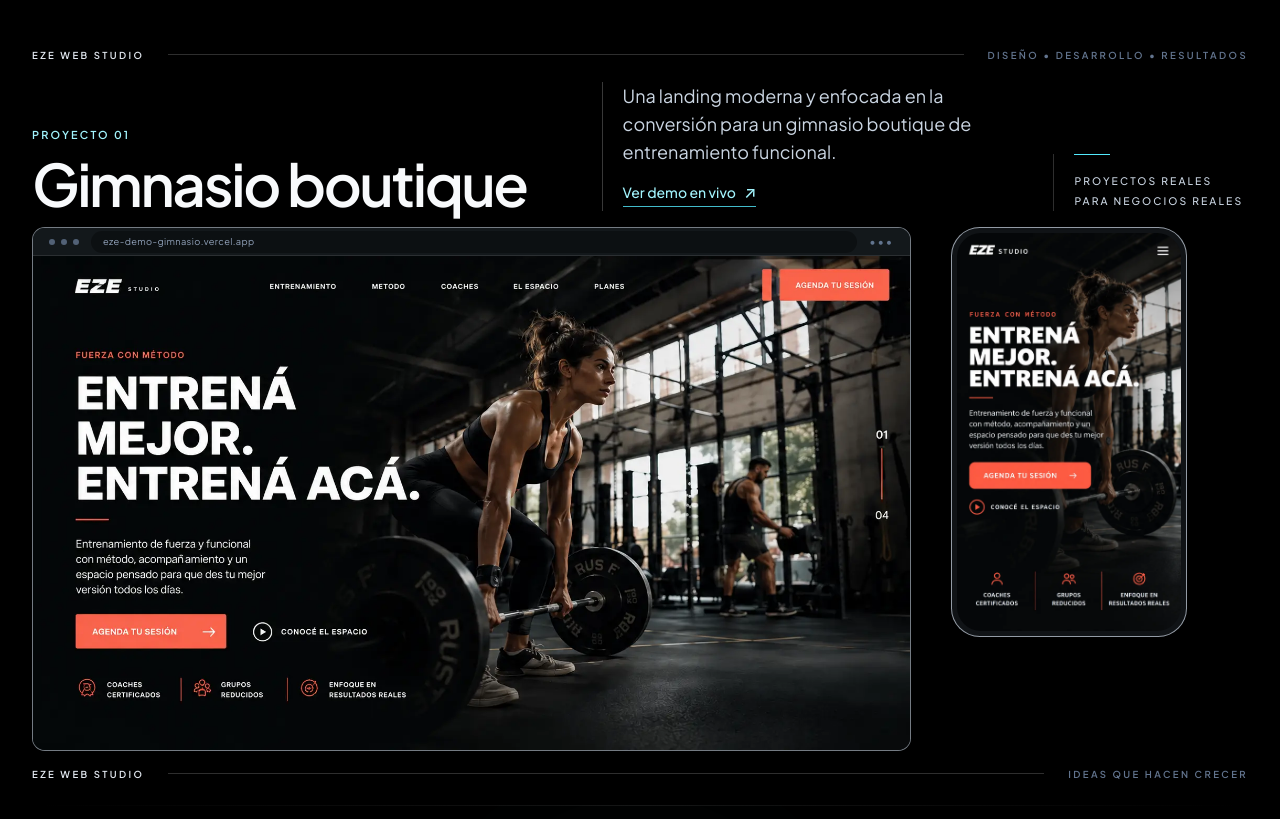
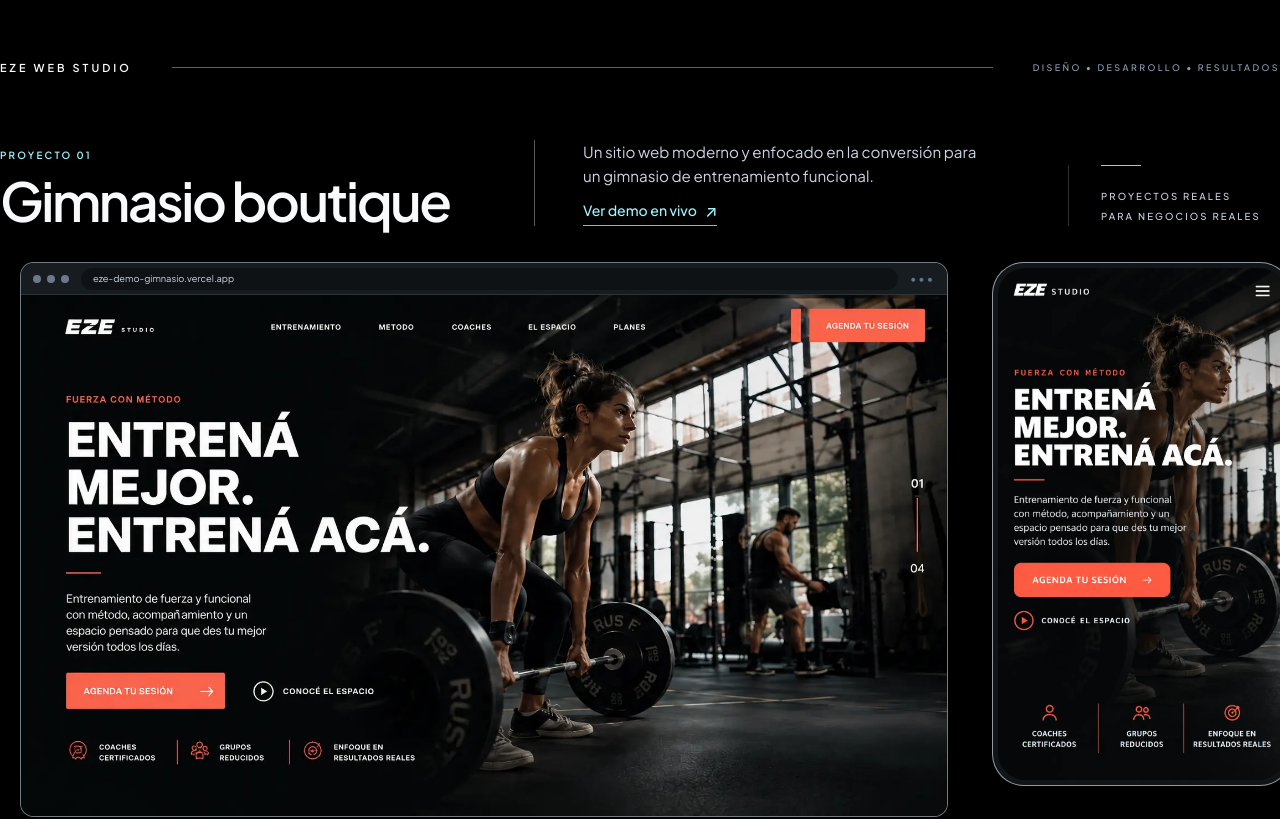
Before and after one commit to ezexgonzalez/eze-web-studio, a React (Vite) app: page / in a window 1280 px wide. Shown: the part 1820-2639 px from the top of the page. Built offline with nearby package versions, Linux system fonts and the light colour scheme.

Commit message:
fix: match project showcase to approved mockups

```diff
--- a/src/components/sections/DemoSection.jsx
+++ b/src/components/sections/DemoSection.jsx
@@ -1,6 +1,5 @@
 import { FiBarChart2, FiSmartphone, FiZap } from "react-icons/fi";
 import { siteConfig } from "../../data/siteConfig";
-import Reveal from "../ui/Reveal";
 
 const attributeIcons = {
   strategy: FiBarChart2,
@@ -8,12 +7,20 @@ const attributeIcons = {
   identity: FiZap,
 };
 
-function EditorialRail({ children, desktopTrailing, mobileTrailing }) {
+function BrandLabel() {
   return (
-    <div className="grid grid-cols-[auto_1fr_auto] items-center gap-3 text-[0.56rem] font-semibold uppercase tracking-[0.2em] text-slate-400 sm:gap-6 lg:text-[0.6rem] lg:tracking-[0.25em]">
-      <span className="whitespace-nowrap text-slate-200">{children}</span>
-      <span aria-hidden="true" className="h-px bg-white/[0.18]" />
-      <span className="max-w-36 text-right leading-3 text-slate-500 sm:max-w-44 lg:max-w-none lg:whitespace-nowrap lg:leading-normal">
+    <span className="whitespace-nowrap text-[0.62rem] font-semibold uppercase tracking-[0.28em] text-slate-50 sm:text-[0.68rem]">
+      EZE WEB STUDIO
+    </span>
+  );
+}
+
+function EditorialRail({ desktopTrailing, mobileTrailing }) {
+  return (
+    <div className="flex items-center justify-between gap-5 lg:grid lg:grid-cols-[auto_1fr_auto] lg:gap-10">
+      <BrandLabel />
+      <span aria-hidden="true" className="hidden h-px bg-white/[0.38] lg:block" />
+      <span className="max-w-32 text-right text-[0.53rem] font-medium uppercase leading-3 tracking-[0.23em] text-slate-400 sm:max-w-40 sm:text-[0.58rem] lg:max-w-none lg:whitespace-nowrap lg:text-[0.56rem] lg:leading-normal lg:tracking-[0.27em]">
         <span className="lg:hidden">{mobileTrailing}</span>
         <span className="hidden lg:inline">{desktopTrailing}</span>
       </span>
@@ -26,7 +33,7 @@ function LiveDemoLink({ className = "" }) {
 
   return (
     <a
-      className={`inline-flex items-center gap-2 border-b border-cyan-300/80 pb-1 text-sm font-medium text-cyan-200 transition-colors hover:text-white focus-visible:outline focus-visible:outline-2 focus-visible:outline-offset-4 focus-visible:outline-cyan-200 ${className}`}
+      className={`inline-flex items-center gap-2 border-b border-cyan-300/90 pb-1 text-[0.84rem] font-medium text-cyan-200 transition-colors hover:text-white focus-visible:outline focus-visible:outline-2 focus-visible:outline-offset-4 focus-visible:outline-cyan-200 lg:text-[0.88rem] ${className}`}
       href={featuredDemo.liveUrl}
       rel="noreferrer"
       target="_blank"
@@ -38,10 +45,10 @@ function LiveDemoLink({ className = "" }) {
 
 function MobileFrame({ image }) {
   return (
-    <figure className="overflow-hidden rounded-[1.45rem] border border-slate-300/70 bg-[#101316] p-[4px] shadow-[0_12px_30px_rgba(0,0,0,0.28)] lg:rounded-[1.8rem] lg:p-[5px]">
+    <figure className="overflow-hidden rounded-[1.1rem] border border-slate-300/70 bg-[#111518] p-[3px] shadow-[0_12px_28px_rgba(0,0,0,0.32)] lg:rounded-[2rem] lg:p-[5px]">
       <img
         alt={image.alt}
-        className="block h-auto w-full rounded-[1.2rem] lg:rounded-[1.5rem]"
+        className="block h-auto w-full rounded-[0.95rem] lg:rounded-[1.7rem]"
         decoding="async"
         loading="lazy"
         src={image.src}
@@ -52,14 +59,14 @@ function MobileFrame({ image }) {
 
 function BrowserFrame({ image, urlLabel }) {
   return (
-    <figure className="overflow-hidden rounded-[0.8rem] border border-slate-300/55 bg-[#0b0e10]">
-      <div className="flex h-7 items-center gap-3 border-b border-white/[0.1] bg-[#13181b] px-3 sm:px-4">
+    <figure className="overflow-hidden rounded-[0.85rem] border border-slate-300/55 bg-[#0a0d0f]">
+      <div className="flex h-8 items-center gap-3 border-b border-white/[0.1] bg-[#171c20] px-3">
         <span aria-hidden="true" className="flex gap-1.5">
-          <i className="h-1.5 w-1.5 rounded-full bg-slate-500/80" />
-          <i className="h-1.5 w-1.5 rounded-full bg-slate-500/80" />
-          <i className="h-1.5 w-1.5 rounded-full bg-slate-500/80" />
+          <i className="h-2 w-2 rounded-full bg-slate-400/70" />
+          <i className="h-2 w-2 rounded-full bg-slate-400/70" />
+          <i className="h-2 w-2 rounded-full bg-slate-400/70" />
         </span>
-        <span className="min-w-0 flex-1 truncate rounded-full bg-black/35 px-3 py-1 text-[0.58rem] tracking-[0.04em] text-slate-400">
+        <span className="min-w-0 flex-1 truncate rounded-full bg-black/35 px-3 py-1 text-[0.58rem] text-slate-300">
           {urlLabel}
         </span>
         <span aria-hidden="true" className="text-xs tracking-[0.16em] text-slate-500">•••</span>
@@ -75,86 +82,104 @@ function BrowserFrame({ image, urlLabel }) {
   );
 }
 
-function DemoSection() {
+function AttributeList() {
   const { featuredDemo } = siteConfig;
 
   return (
-    <section
-      id="demo"
-      className="relative isolate scroll-mt-28 overflow-hidden bg-black px-4 py-8 sm:px-6 sm:py-8 lg:px-8 lg:py-6"
-    >
-      <div className="mx-auto w-full max-w-7xl">
-        <Reveal>
-          <EditorialRail desktopTrailing={featuredDemo.desktopTopRail} mobileTrailing={featuredDemo.mobileTopRail}>
-            EZE WEB STUDIO
-          </EditorialRail>
-        </Reveal>
+    <div className="mt-12 space-y-0 border-b border-white/[0.16]">
+      {featuredDemo.attributes.map((attribute) => {
+        const Icon = attributeIcons[attribute.icon];
 
-        <Reveal className="mt-5 grid gap-5 lg:grid-cols-[1.05fr_0.82fr_0.38fr] lg:items-end lg:gap-8" delay={60}>
+        return (
+          <div className="grid grid-cols-[2.1rem_1fr] gap-x-2 border-t border-white/[0.16] py-4 first:border-t-0 first:pt-0" key={attribute.label}>
+            <Icon aria-hidden="true" className="mt-1 h-5 w-5 text-slate-300" />
             <div>
-            <p className="text-[0.68rem] font-semibold uppercase tracking-[0.2em] text-cyan-200">
+              <p className="text-[0.58rem] font-semibold uppercase tracking-[0.13em] text-slate-100">
+                {attribute.label}
+              </p>
+              <p className="mt-1 text-[0.66rem] leading-4 text-slate-400">{attribute.description}</p>
+            </div>
+          </div>
+        );
+      })}
+    </div>
+  );
+}
+
+function MobileComposition() {
+  const { featuredDemo } = siteConfig;
+
+  return (
+    <div className="mt-10 grid grid-cols-[7.5rem_11.5rem] items-start justify-between lg:hidden">
+      <div className="pt-12">
+        <div className="flex items-center gap-3">
+          <p className="whitespace-nowrap text-[0.58rem] font-semibold uppercase tracking-[0.2em] text-cyan-200">
             {featuredDemo.projectLabel}
           </p>
-            <h2 className="mt-3 text-balance text-5xl font-semibold leading-[0.95] tracking-[-0.04em] text-slate-50 sm:text-6xl lg:text-[3.65rem]">
+          <span aria-hidden="true" className="h-px min-w-0 flex-1 bg-slate-500/70" />
+        </div>
+        <h2 className="mt-7 text-[2.5rem] font-semibold leading-[0.96] tracking-[-0.045em] text-slate-50">
+          Gimnasio<br />boutique
+        </h2>
+        <p className="mt-6 text-[0.84rem] leading-5 text-slate-400">{featuredDemo.mobileDescription}</p>
+        <AttributeList />
+        <LiveDemoLink className="mt-8" />
+      </div>
+      <MobileFrame image={featuredDemo.mobileImage} />
+    </div>
+  );
+}
+
+function DesktopComposition() {
+  const { featuredDemo } = siteConfig;
+
+  return (
+    <>
+      <div className="mt-16 hidden grid-cols-[1fr_1fr_13.25rem] items-end gap-12 lg:grid">
+        <div>
+          <p className="text-[0.62rem] font-semibold uppercase tracking-[0.22em] text-cyan-200">
+            {featuredDemo.projectLabel}
+          </p>
+          <h2 className="mt-3 text-[3.35rem] font-semibold leading-[0.95] tracking-[-0.045em] text-slate-50">
             {featuredDemo.title}
           </h2>
         </div>
 
-          <div className="border-l border-white/[0.22] pl-5 lg:pb-1">
-            <p className="text-base leading-6 text-slate-300 sm:text-lg sm:leading-7">
-              <span className="lg:hidden">{featuredDemo.mobileDescription}</span>
-              <span className="hidden lg:inline">{featuredDemo.desktopDescription}</span>
-            </p>
-            <LiveDemoLink className="mt-4" />
+        <div className="border-l border-white/[0.35] pl-12">
+          <p className="max-w-[25rem] text-[0.95rem] leading-6 text-slate-300">{featuredDemo.desktopDescription}</p>
+          <LiveDemoLink className="mt-3" />
         </div>
 
-          <div className="hidden border-l border-white/[0.18] pl-5 lg:block">
-            <span aria-hidden="true" className="mb-4 block h-px w-9 bg-cyan-300" />
-            <p className="text-[0.65rem] font-medium uppercase leading-5 tracking-[0.2em] text-slate-300">
+        <div className="border-l border-white/[0.18] pl-8">
+          <span aria-hidden="true" className="mb-5 block h-px w-10 bg-cyan-300" />
+          <p className="text-[0.6rem] font-medium uppercase leading-5 tracking-[0.22em] text-slate-300">
             {featuredDemo.desktopEditorial[0]}
             <br />
             {featuredDemo.desktopEditorial[1]}
           </p>
         </div>
-        </Reveal>
-
-        <Reveal className="mt-4 lg:mt-4" delay={110}>
-          <div className="grid grid-cols-[minmax(0,0.76fr)_minmax(0,1.24fr)] items-start gap-4 sm:grid-cols-[minmax(0,0.84fr)_minmax(0,1.16fr)] md:gap-7 lg:hidden">
-            <div className="flex min-h-full flex-col">
-              <div className="space-y-4">
-                {featuredDemo.attributes.map((attribute) => {
-                  const Icon = attributeIcons[attribute.icon];
-
-                  return (
-                    <div className="border-t border-white/[0.14] pt-3 first:border-t-0 first:pt-0" key={attribute.label}>
-                      <Icon aria-hidden="true" className="mb-2 h-4 w-4 text-slate-300" />
-                      <p className="text-[0.65rem] font-semibold uppercase tracking-[0.12em] text-slate-100">
-                        {attribute.label}
-                      </p>
-                      <p className="mt-1 text-[0.68rem] leading-4 text-slate-400">
-                        {attribute.description}
-                      </p>
-                    </div>
-                  );
-                })}
-              </div>
-              <LiveDemoLink className="mt-6 self-start" />
       </div>
 
-            <MobileFrame image={featuredDemo.mobileImage} />
-          </div>
-
-          <div className="hidden lg:grid lg:w-[95%] lg:grid-cols-[minmax(0,1fr)_14.75rem] lg:items-start lg:gap-x-10">
+      <div className="mt-9 hidden grid-cols-[58rem_18.75rem] items-start gap-x-11 lg:ml-5 lg:grid">
         <BrowserFrame image={featuredDemo.desktopImage} urlLabel={featuredDemo.liveUrlLabel} />
         <MobileFrame image={featuredDemo.mobileImage} />
       </div>
-        </Reveal>
+    </>
+  );
+}
 
-        <Reveal className="mt-4" delay={150}>
-          <EditorialRail desktopTrailing={featuredDemo.desktopBottomRail} mobileTrailing={featuredDemo.mobileBottomRail}>
-            EZE WEB STUDIO
-          </EditorialRail>
-        </Reveal>
+function DemoSection() {
+  const { featuredDemo } = siteConfig;
+
+  return (
+    <section id="demo" className="relative isolate scroll-mt-28 overflow-hidden bg-black px-6 py-8 sm:px-8 lg:px-0 lg:py-9">
+      <div className="mx-auto w-full max-w-[81rem]">
+        <EditorialRail desktopTrailing={featuredDemo.desktopTopRail} mobileTrailing={featuredDemo.mobileTopRail} />
+        <DesktopComposition />
+        <MobileComposition />
+        <div className="mt-12 lg:mt-10">
+          <EditorialRail desktopTrailing={featuredDemo.desktopBottomRail} mobileTrailing={featuredDemo.mobileBottomRail} />
+        </div>
       </div>
     </section>
   );
--- a/src/data/siteConfig.js
+++ b/src/data/siteConfig.js
@@ -103,7 +103,7 @@ export const siteConfig = {
     projectLabel: "PROYECTO 01",
     title: "Gimnasio boutique",
     desktopDescription:
-      "Una landing moderna y enfocada en la conversión para un gimnasio boutique de entrenamiento funcional.",
+      "Un sitio web moderno y enfocado en la conversión para un gimnasio de entrenamiento funcional.",
     mobileDescription:
       "Landing page para un gimnasio boutique que combina fuerza, funcionalidad y comunidad, con un diseño moderno y orientado a la conversión.",
     desktopTopRail: "DISEÑO • DESARROLLO • RESULTADOS",
@@ -125,17 +125,17 @@ export const siteConfig = {
       {
         icon: "strategy",
         label: "Diseño estratégico",
-        description: "Orientado a claridad, consulta y conversión.",
+        description: "Orientado a resultados y conversión.",
       },
       {
         icon: "mobile",
         label: "Experiencia mobile",
-        description: "Clara y optimizada para cada dispositivo.",
+        description: "Rápida, clara y optimizada para cada dispositivo.",
       },
       {
         icon: "identity",
         label: "Identidad visual",
-        description: "Una dirección propia para el negocio.",
+        description: "Estética premium que refleja la esencia de la marca.",
       },
     ],
   },
```
Lines whose indentation alone changed are shown as unchanged.
